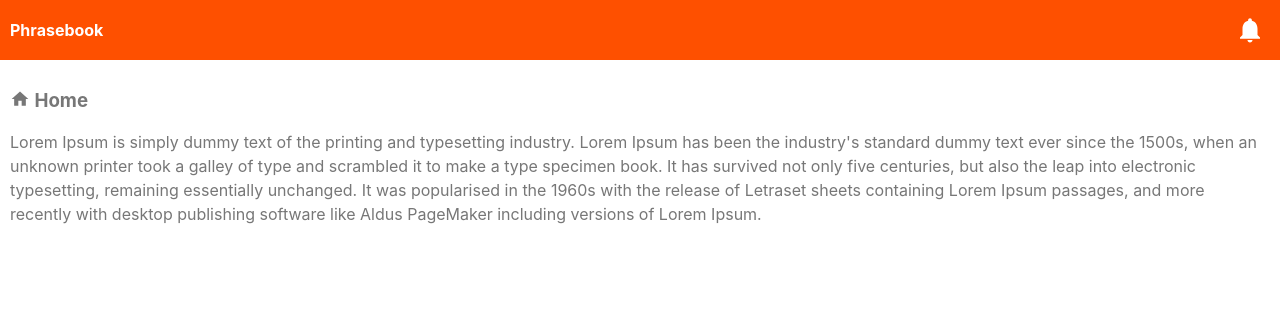
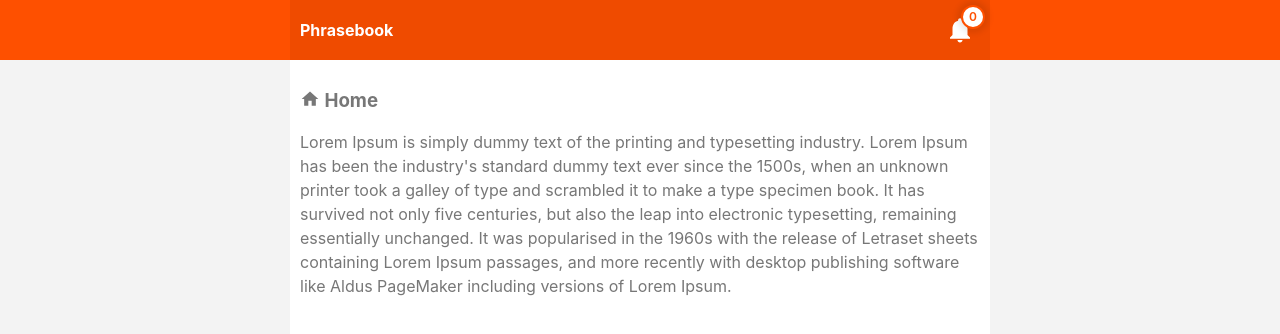
Before and after one commit to lukasz81/Phraseebook, a React app: page / in a window 1280 px wide. Built offline with nearby package versions, Linux system fonts and the light colour scheme; no server answers.

Commit message:
Update UI / refactor notifications rendering object / update tests (tbc)

```diff
--- a/src/App/App.js
+++ b/src/App/App.js
@@ -12,7 +12,7 @@ export class App extends Component {
 
     componentWillMount() {
         // Load content if not in store.
-        if (!this.props.notifications) this.props.fetchNotificationsAction()
+        if (!this.props.notifications.length) this.props.fetchNotificationsAction()
     }
 
     render() {
@@ -20,6 +20,7 @@ export class App extends Component {
         return (
             <div className="App">
                 <NavBar history={history} props={this.props}/>
+                <main className={'full-height bg-white default-width'}>
                     <Switch>
                         <Route history={history} exact path="/" render={() => {
                             return (
@@ -38,6 +39,7 @@ export class App extends Component {
                                 </div>
                             )}}/>
                     </Switch>
+                </main>
             </div>
         );
     }
@@ -46,8 +48,7 @@ export class App extends Component {
 const mapStateToProps = (state) => {
     return {
         isWaiting: state.isWaiting,
-        notifications: state.notifications,
-        isNotificationRead: state.isNotificationRead
+        notifications: state.notifications
     }
 };
 
--- a/src/App/App.scss
+++ b/src/App/App.scss
@@ -1,4 +1,4 @@
-@import "../colors.scss";
+@import "../variables.scss";
 @import "../mixins.scss";
 
 .flex-container {
@@ -6,14 +6,25 @@
   align-items: center;
   justify-content: flex-start;
 }
-//.flex-row {
-//  flex-direction: row;
-//}
 .space-between {
   justify-content: space-between;
 }
 .default-padding {
   padding: 10px;
+}
+
+.bg-white {
+  background: white;
+}
+
+.full-height {
+  height: 100vh;
+}
+
+.default-width {
+  max-width: $break-main;
+  position: relative;
+  margin: auto;
 }
 
 svg {
@@ -27,6 +38,7 @@ body {
   -webkit-font-smoothing: antialiased;
   -moz-osx-font-smoothing: grayscale;
   color: $body-text-color;
+  background: $main-body-bg;
   p{
     margin:0;
     line-height: 1.5;
--- a/src/NavBar/NavBar.js
+++ b/src/NavBar/NavBar.js
@@ -5,7 +5,7 @@ import {withRouter} from 'react-router-dom';
 
 const NavBar = (props) => {
 
-    const notificationsPath = props.location.pathname === '/notifications';
+    const isNotificationsPath = props.location.pathname === '/notifications';
 
     const onClickHandler = () => {
         props.history.push('/notifications')
@@ -15,15 +15,24 @@ const NavBar = (props) => {
         props.history.push('/')
     };
 
+    const areAllNotificationsRead = () => {
+        const notifications = props.props.notifications;
+        return notifications.reduce(
+            (accumulator, currentValue) => {
+                return currentValue && currentValue.isRead
+            },false
+        );
+    };
+
     return (
         <nav className={'flex-container'}>
-            <div className={'flex-container space-between notification-wrapper'}>
+            <div className={'flex-container space-between default-width notification-wrapper'}>
                 <div onClick={() => goHomeHandler()} className={'default-padding button-1'}>
                     <b>Phrasebook</b>
                 </div>
-                <div className={notificationsPath ? 'notification-actions flex-container active' : 'notification-actions flex-container' } onClick={() => onClickHandler()}>
+                <div className={isNotificationsPath ? 'notification-actions flex-container active' : 'notification-actions flex-container' } onClick={() => onClickHandler()}>
                     <MdNotifications size={30}/>
-                    {(!props.props.isNotificationRead && props.props.notifications) && <span className={'notifications-count'}>{props.props.notifications ? props.props.notifications.length : '...'}</span>}
+                    {(!areAllNotificationsRead() && !isNotificationsPath) && <span className={'notifications-count'}>{props.props.notifications.length}</span>}
                 </div>
             </div>
         </nav>
--- a/src/NavBar/NavBar.scss
+++ b/src/NavBar/NavBar.scss
@@ -1,6 +1,13 @@
-@import "../colors.scss";
+@import "../variables.scss";
 
-$navSize: 60px;
+@media only screen and (min-width: $break-main) {
+  .notification-wrapper {
+    background: #0000000f
+  }
+  .notifications-count {
+    border: 2px solid #0000000f;
+  }
+}
 
 nav {
   background-color: $main-color;
@@ -28,7 +35,7 @@ nav {
     font-weight: 600;
     border: 2px solid;
     font-size: 12px;
-    //transition: all 0.2s ease-in-out;
+    box-shadow: 0 0 6px 4px #00000017;
   }
   .notification-actions {
     width: $navSize;
--- a/src/NotificationsList/NotificationsList.js
+++ b/src/NotificationsList/NotificationsList.js
@@ -10,10 +10,6 @@ export class NotificationsList extends Component {
         if (!this.props.notifications) this.props.fetchNotificationsAction();
         if (this.props.notifications) this.props.markAsRead();
     }
-
-    // componentWillReceiveProps() {
-    //     if (this.props.notifications) this.props.markAsRead();
-    // }
 
     notificationClickHandler(event, id) {
         event.preventDefault();
@@ -30,11 +26,11 @@ export class NotificationsList extends Component {
         const trimmedBase = `${names}`.replace(/([,\s]+$)/g, '');
         const action = notificationTypeIsLike ? 'liked' : 'commented on';
         const multipleActionCopy =
-            <span className={'two-line-text'}>
+            <span className={'two-line-tex'}>
                 <b>{trimmedBase} and {source.length - maxNames} others</b> {action} your post: "{notification.post.title}."
             </span>;
         const singleActionCopy =
-            <span className={'two-line-text'}>
+            <span className={'two-line-tex'}>
                 <b>{names.length && !notificationTypeIsLike ? names : 'User'}</b> {action} your post: "{notification.post.title}."
             </span>;
         return source.length > 1 ? multipleActionCopy : singleActionCopy;
--- a/src/NotificationsList/notificationsActions.js
+++ b/src/NotificationsList/notificationsActions.js
@@ -1,34 +1,30 @@
 import * as actionTypes from '../Redux/actionTypes';
+
 const URL = 'http://www.mocky.io/v2/5b4315f12e00004c002230c3';
 
 export const markAsReadActions = (dispatch) => {
     dispatch({
-        type: actionTypes.IS_READ,
-        isNotificationRead: true,
+        type: actionTypes.IS_READ
     })
 };
 
 export const fetchNotificationsAction = (dispatch) => {
 
-    fetch(URL)
-        .then(
-            response => response.json().then(
-                data => {
+    fetch(URL).then(response => response.json().then(data => {
             return dispatch({
                 type: actionTypes.FETCH_SUCCESS,
                 isWaiting: false,
                 notifications: data
             })
-                }
-            )
-        )
-        .catch(
+        })
+    ).catch(
         error => {
             return dispatch({
                 type: actionTypes.FETCH_FAIL,
                 isWaiting: false,
                 error: error.message
-                })}
+            })
+        }
     );
 
     return dispatch({
--- a/src/Redux/reducers.js
+++ b/src/Redux/reducers.js
@@ -7,8 +7,7 @@ import {
 
 const initialState = {
     isLoggedIn: true,
-    notifications: null,
-    isNotificationRead: null
+    notifications: []
 };
 
 export function appReducer(state = initialState, action) {
@@ -18,7 +17,6 @@ export function appReducer(state = initialState, action) {
         case IS_READ:
             return {
                 ...state,
-                isNotificationRead: action.isNotificationRead,
                 notifications: state.notifications.map(notification => {
                     return {
                         ...notification,
--- a/src/colors.scss
+++ /dev/null
@@ -1,4 +0,0 @@
-$main-color: #FE5000;
-$main-color-hover: #333;
-$body-text-color: #777;
-$nav-text-color: #FFFFFF;
--- /dev/null
+++ b/src/variables.scss
@@ -0,0 +1,8 @@
+$main-color: #FE5000;
+$main-color-hover: #333;
+$main-body-bg: #f3f3f3;
+$body-text-color: #777;
+$nav-text-color: #FFFFFF;
+
+$break-main: 700px;
+$navSize: 60px;
```
Also changed, not shown: src/NavBar/NavBar.test.js (+4 -4 lines), src/App/App.css, src/NavBar/NavBar.css, src/colors.css (deleted), src/variables.css (added), 1 other file. Lines whose indentation alone changed are shown as unchanged.
